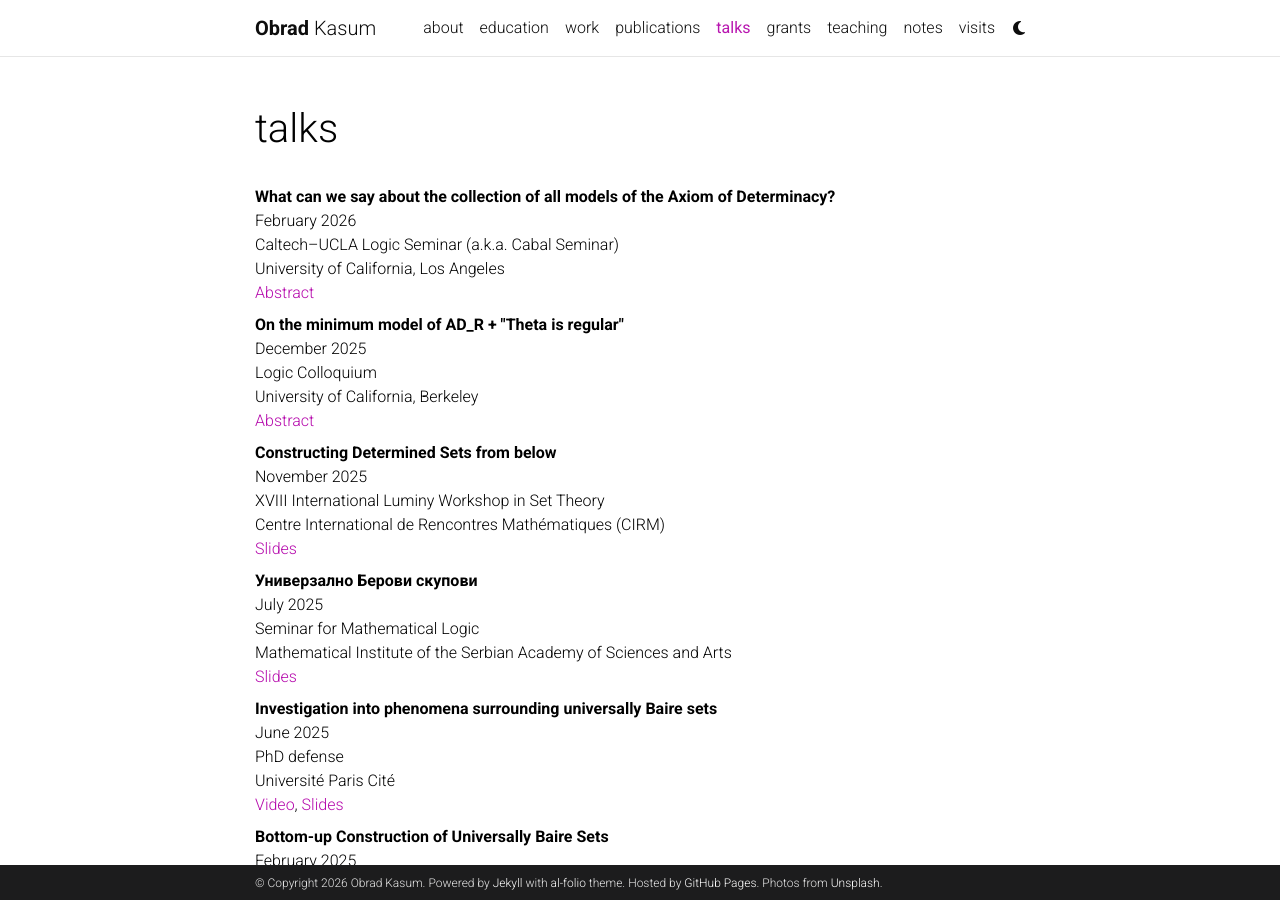
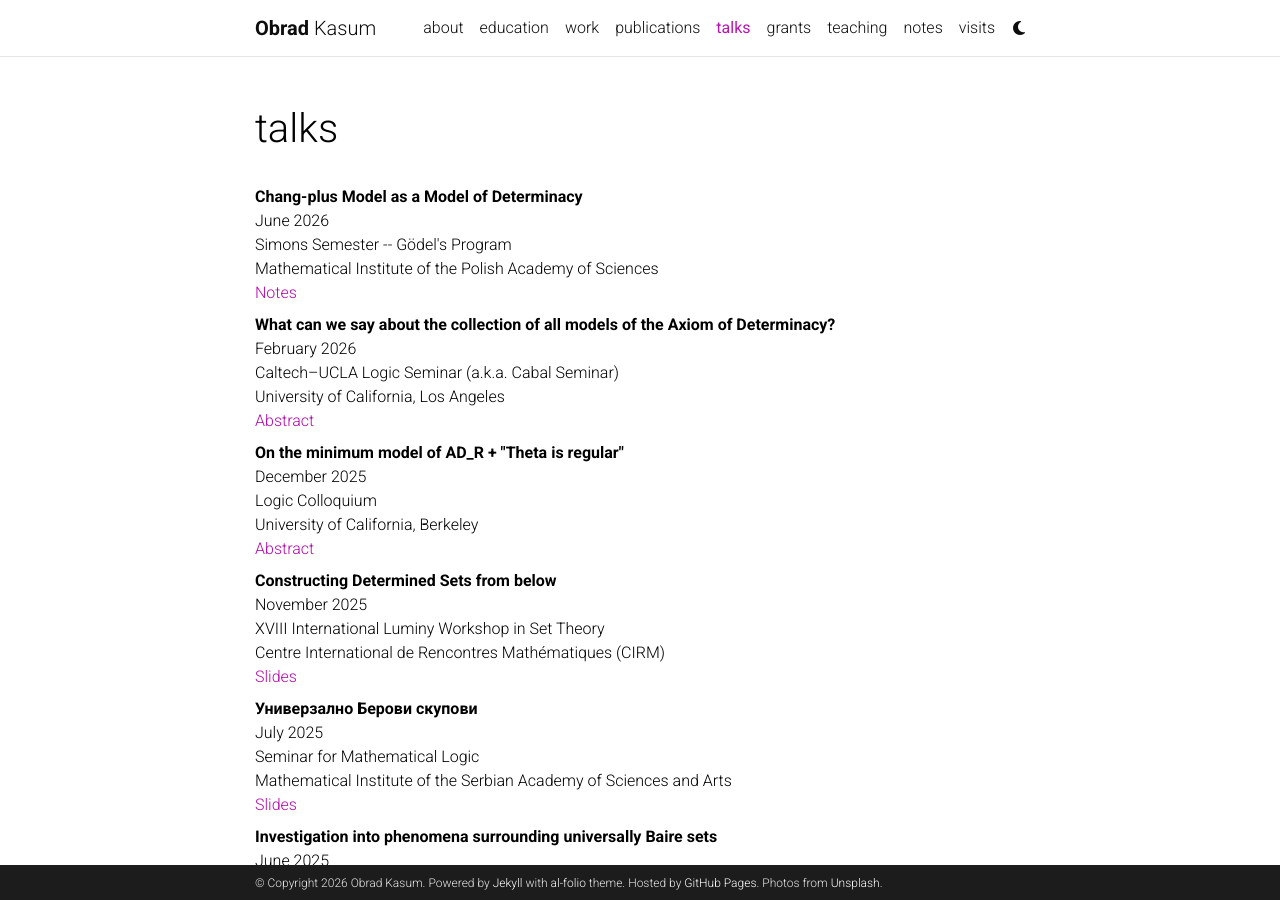
Before and after one commit to obradkasum/obradkasum.github.io, a Jekyll site: the page built from _pages/talks.md, in a window 1280 px wide and 900 px high. Built offline with Jekyll 4.4.1, drawn with Linux system fonts in a browser that asks for light colours; comment, search, counter and statistics services are not loaded; a style sheet for code colours, icons or effects is not loaded.

Commit message:
Update talks.md

```diff
--- a/_pages/talks.md
+++ b/_pages/talks.md
@@ -7,6 +7,12 @@
 nav_order: 4
 ---
 <dl>
+<dt>Chang-plus Model as a Model of Determinacy</dt>
+<dd>June 2026<br>
+    Simons Semester -- Gödel's Program<br>
+    Mathematical Institute of the Polish Academy of Sciences<br>
+    <a href = "/assets/pdf/Варшава_2026">Notes</a></dd>
+
 <dt>What can we say about the collection of all models of the Axiom of Determinacy?</dt>
 <dd>February 2026<br>
     Caltech–UCLA Logic Seminar (a.k.a. Cabal Seminar)<br>
```
